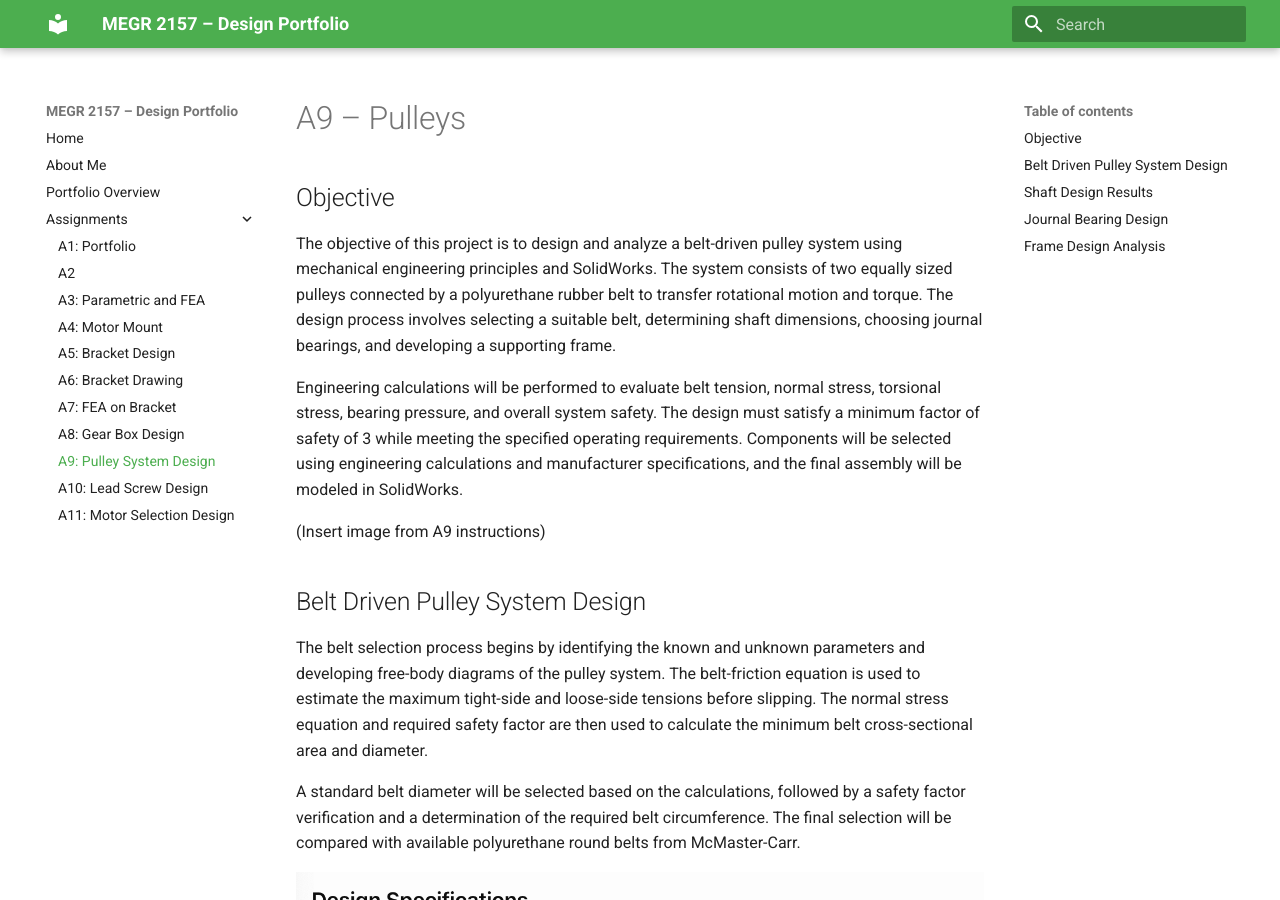
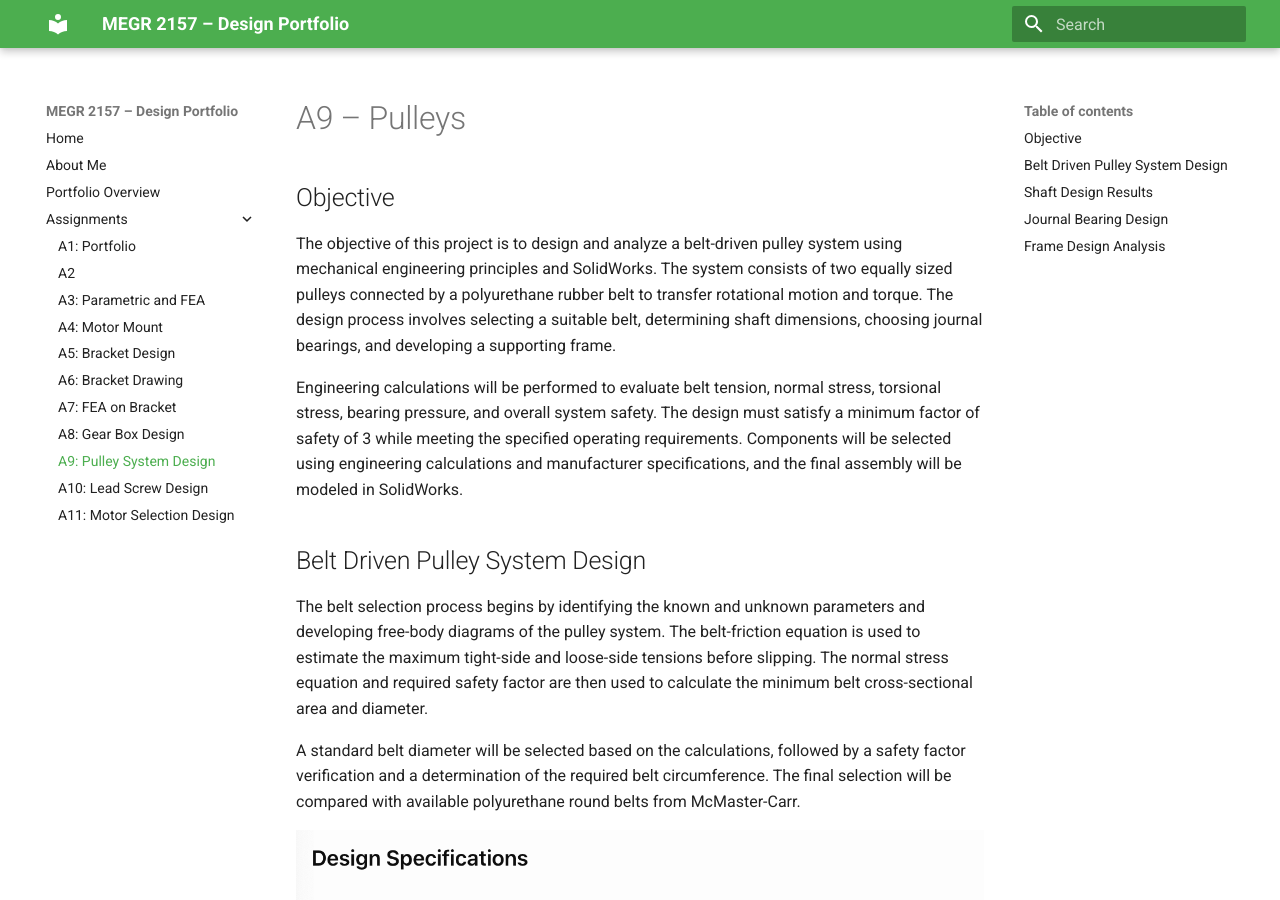
Before and after one commit to IzabellaMontero/megr2157-portfolio, an MkDocs documentation site: the page built from docs/assignments/A09/index.md, in a window 1280 px wide and 900 px high. Built offline with MkDocs 1.6.1 and Material for MkDocs 9.7.7, drawn with Linux system fonts in a browser that asks for light colours.

Commit message:
Update index.md with belt selection details
Removed placeholder for image and added section on belt selection process.

```diff
--- a/docs/assignments/A09/index.md
+++ b/docs/assignments/A09/index.md
@@ -6,7 +6,7 @@ The objective of this project is to design and analyze a belt-driven pulley syst
 
 Engineering calculations will be performed to evaluate belt tension, normal stress, torsional stress, bearing pressure, and overall system safety. The design must satisfy a minimum factor of safety of 3 while meeting the specified operating requirements. Components will be selected using engineering calculations and manufacturer specifications, and the final assembly will be modeled in SolidWorks.
 
-(Insert image from A9 instructions)
+
 
 ## Belt Driven Pulley System Design
 
```
